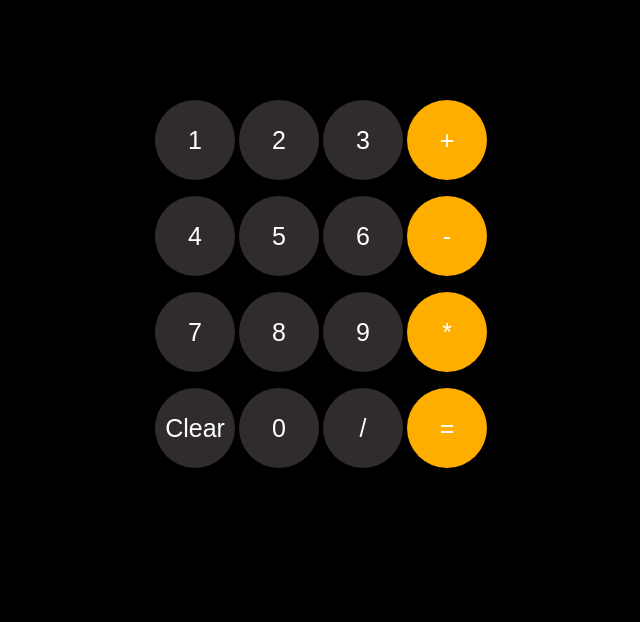
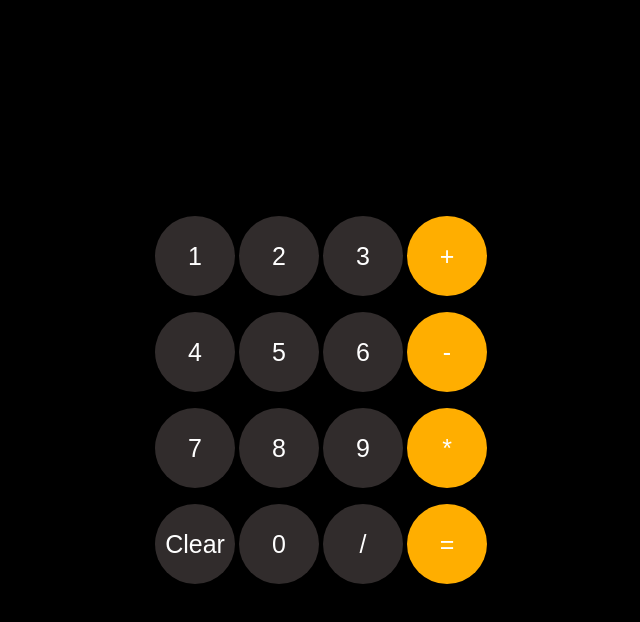
Before and after one commit to Alan-Betty/The-Inception-Bros, a plain HTML site: page tools/calculator/calculator.html in a window 1280 px wide. Shown: the whole page, without its empty margins (353-993 px from the left). Drawn offline with Linux system fonts and the light colour scheme.

Commit message:
Update calculator.css

```diff
--- a/tools/calculator/calculator.css
+++ b/tools/calculator/calculator.css
@@ -35,6 +35,7 @@ body{
     color: white;
     font-size: 60px;
     font-weight: 500;
+    min-height: 7vh;
 }
 
 .sign-button:hover{
```
